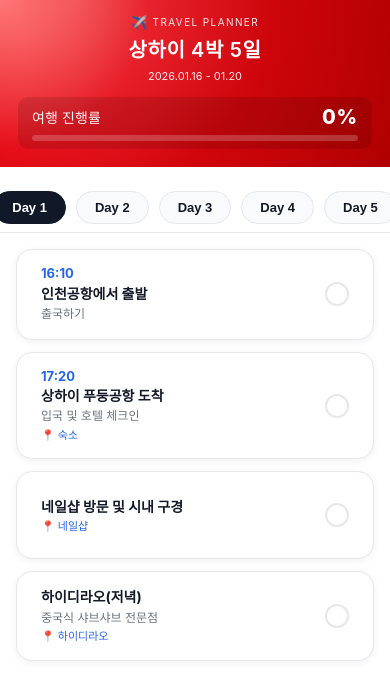
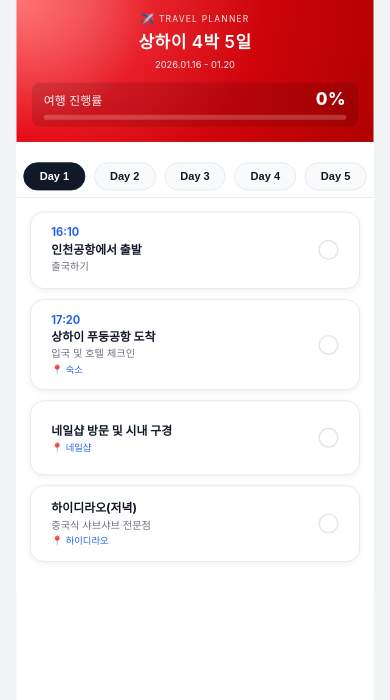
Before and after one commit to hannyyyeee/shanghai-trip, a plain HTML site: page index.html in a window 390 px wide. Drawn offline with Linux system fonts and the light colour scheme.

Commit message:
index.html 업데이트

```diff
--- a/index.html
+++ b/index.html
@@ -29,6 +29,12 @@
       font-family: -apple-system, BlinkMacSystemFont, 'Segoe UI', 'Noto Sans KR', sans-serif;
       background-color: #f3f4f6;
       color: var(--color-text-dark);
+    }
+
+    .scale-wrapper {
+      transform-origin: top center;
+      display: flex;
+      justify-content: center;
     }
 
     .container {
@@ -315,10 +321,19 @@
     }
 
     @media (max-width: 480px) {
+      body {
+        overflow-x: hidden;
+      }
+
+      .scale-wrapper {
+        transform: scale(0.85);
+      }
+
       .container {
-        max-width: 100%;
+        max-width: 420px;
         box-shadow: none;
       }
+
       .header {
         border-radius: 0;
       }
@@ -326,6 +341,7 @@
   </style>
 </head>
 <body>
+  <div class="scale-wrapper">
     <div class="container">
       <!-- 헤더 -->
       <div class="header">
@@ -366,6 +382,7 @@
       <!-- Content -->
       <div class="content">
         <div id="dayContent"></div>
+      </div>
     </div>
   </div>
 
```
Lines whose indentation alone changed are shown as unchanged.
